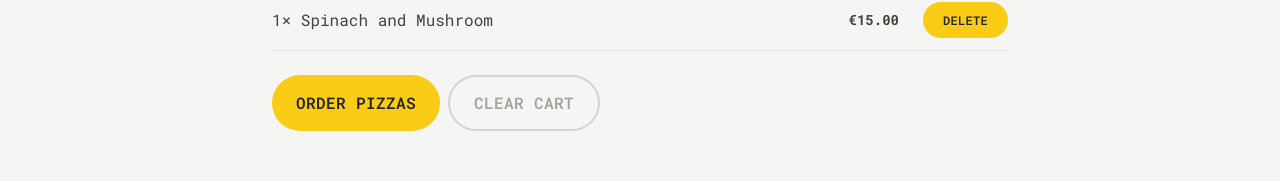
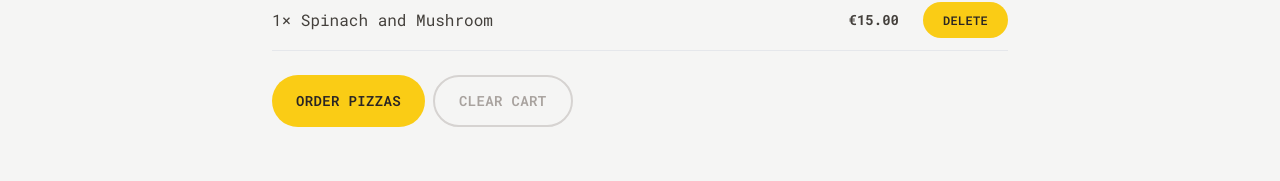
Before and after one commit to Charles-Rocke/React-Pizza-Upgrade, a React (Vite) app: page /cart in a window 1280 px wide. Shown: the part 305-486 px from the top of the page. Built offline with nearby package versions, Linux system fonts and the light colour scheme.

Commit message:
Order status/overview page style change (beginning)

```diff
--- a/src/features/order/Order.jsx
+++ b/src/features/order/Order.jsx
@@ -24,9 +24,9 @@
   const deliveryIn = calcMinutesLeft(estimatedDelivery);
 
   return (
-    <div>
-      <div>
-        <h2>Status</h2>
+    <div className="space-y-8 px-4 py-6">
+      <div className="flex items-center justify-between">
+        <h2 className="text-xl font-semibold">Order number #{id} status</h2>
 
         <div>
           {priority && <span>Priority</span>}
--- a/src/ui/Button.jsx
+++ b/src/ui/Button.jsx
@@ -2,12 +2,12 @@
 
 function Button({ children, disabled, to, type }) {
   const base =
-    'inline-block rounded-full bg-yellow-400  font-semibold uppercase tracking-wide text-stone-800 transition-colors duration-300 hover:bg-yellow-300 focus:bg-yellow-300 focus:outline-none focus:ring focus:ring-yellow-300 focus:ring-offset-2 disabled:cursor-not-allowed ';
+    'inline-block text-sm rounded-full bg-yellow-400  font-semibold uppercase tracking-wide text-stone-800 transition-colors duration-300 hover:bg-yellow-300 focus:bg-yellow-300 focus:outline-none focus:ring focus:ring-yellow-300 focus:ring-offset-2 disabled:cursor-not-allowed ';
   const styles = {
     primary: base + 'px-4 py-3 md:px-6 md:py-4',
     small: base + 'px-4 py-2 md:px-5 md:py-2.5 text-xs',
     secondary:
-      'inline-block rounded-full border-2 border-stone-300  font-semibold uppercase tracking-wide text-stone-400 transition-colors duration-300 hover:bg-stone-300 hover:text-stone-800 focus:bg-stone-300 focus:text-stone-800 focus:outline-none focus:ring focus:ring-stone-200 focus:ring-offset-2 disabled:cursor-not-allowed px-4 py-2.5 md:px-6 md:py-3.5',
+      'inline-block text-sm rounded-full border-2 border-stone-300  font-semibold uppercase tracking-wide text-stone-400 transition-colors duration-300 hover:bg-stone-300 hover:text-stone-800 focus:bg-stone-300 focus:text-stone-800 focus:outline-none focus:ring focus:ring-stone-200 focus:ring-offset-2 disabled:cursor-not-allowed px-4 py-2.5 md:px-6 md:py-3.5',
   };
   if (to) {
     return (
```
